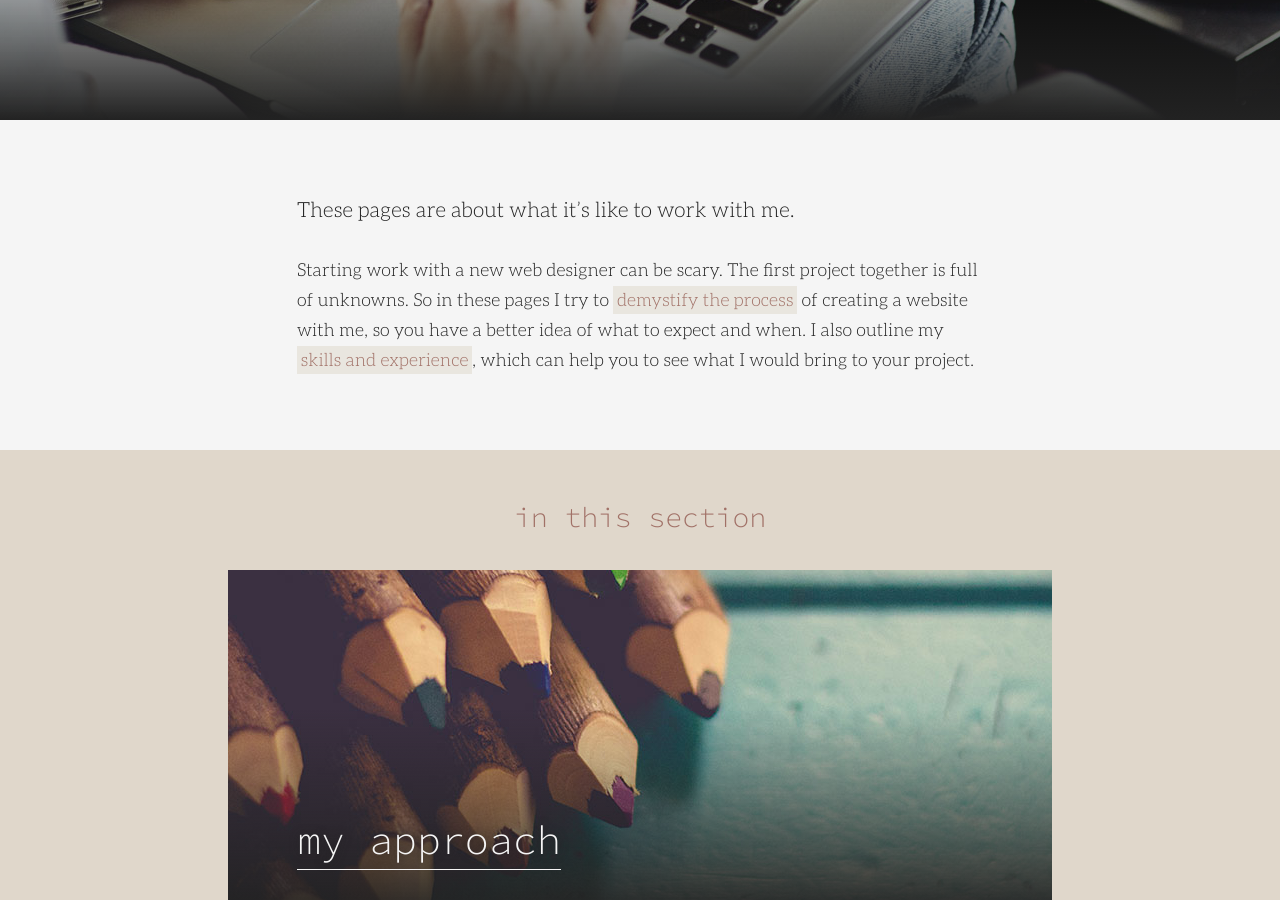
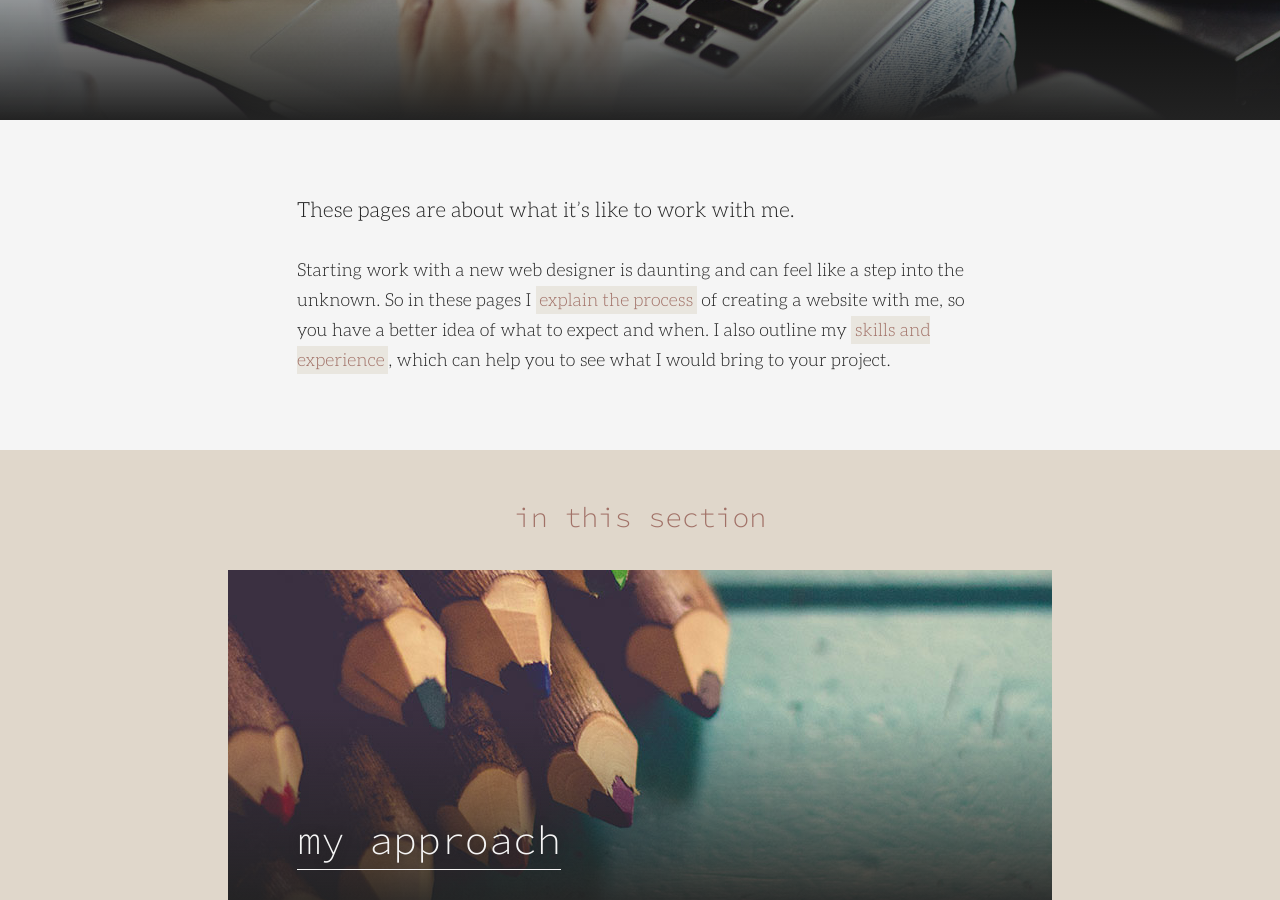
Before and after one commit to cjbarnes/cjbarnes.github.io, a Jekyll site: the page built from _pages/whatido.md, in a window 1280 px wide and 900 px high, scrolled down 380 px. Built offline with Jekyll 4.4.1, drawn with Linux system fonts in a browser that asks for light colours.

Commit message:
Debullshitifying

```diff
--- a/_pages/whatido.md
+++ b/_pages/whatido.md
@@ -8,4 +8,4 @@
 These pages are about what it's like to work with me.
 {: .lead}
 
-Starting work with a new web designer can be scary. The first project together is full of unknowns. So in these pages I try to **demystify the process** of creating a website with me, so you have a better idea of what to expect and when. I also outline my **skills and experience**, which can help you to see what I would bring to your project.
+Starting work with a new web designer is daunting and can feel like a step into the unknown. So in these pages I **explain the process** of creating a website with me, so you have a better idea of what to expect and when. I also outline my **skills and experience**, which can help you to see what I would bring to your project.
```
